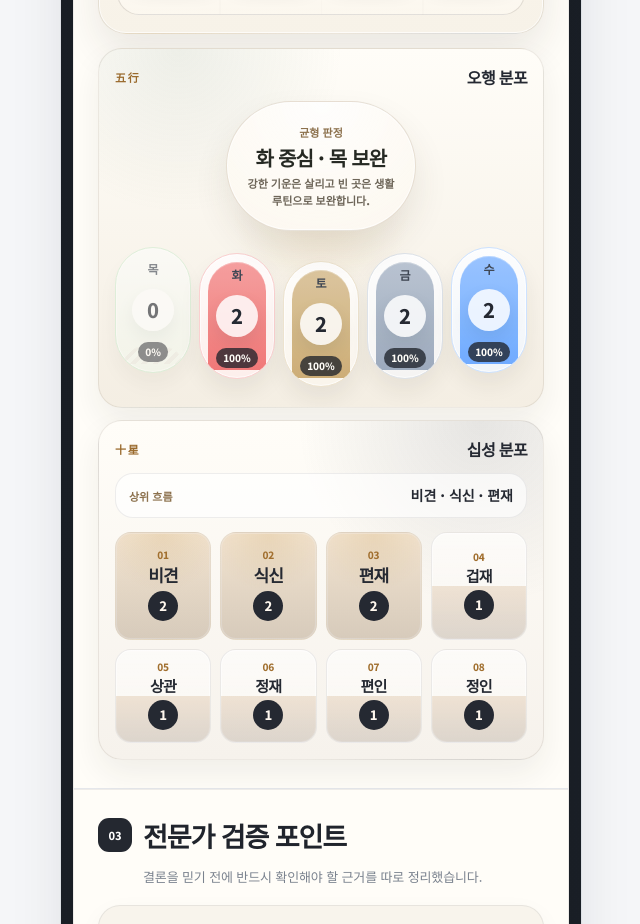
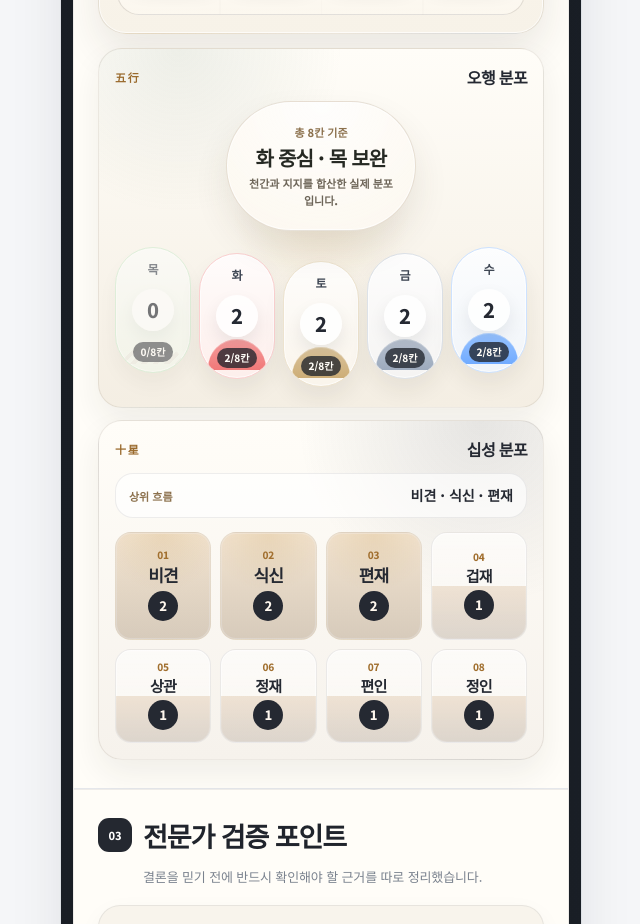
Before and after one commit to 250909bs-svg/unwoldang, a React (Vite) app: page /report/1 in a window 1280 px wide. Shown: the part 5080-6004 px from the top of the page, without its empty margins (319-959 px from the left). Built offline with nearby package versions, Linux system fonts and the light colour scheme.

Commit message:
Fix five element distribution display

```diff
--- a/src/pages/Report.tsx
+++ b/src/pages/Report.tsx
@@ -169,7 +169,7 @@ function SajuWonGukBoard({ report }: { report: SajuReportData }) {
 }
 
 function ElementDistributionBoard({ report }: { report: SajuReportData }) {
-  const maxValue = Math.max(...report.fiveElements.map((item) => item.value), 1);
+  const totalValue = Math.max(report.fiveElements.reduce((sum, item) => sum + item.value, 0), 1);
   const strongest = [...report.fiveElements].sort((left, right) => right.value - left.value)[0];
   const weakest = [...report.fiveElements].sort((left, right) => left.value - right.value)[0];
   const balanceLabel = strongest && weakest ? `${strongest.label} 중심 · ${weakest.label} 보완` : '오행 균형';
@@ -181,9 +181,9 @@ function ElementDistributionBoard({ report }: { report: SajuReportData }) {
         <h3>오행 분포</h3>
       </div>
       <div className="premium-element-compass-core">
-        <span>균형 판정</span>
+        <span>총 {totalValue}칸 기준</span>
         <strong>{balanceLabel}</strong>
-        <em>강한 기운은 살리고 빈 곳은 생활 루틴으로 보완합니다.</em>
+        <em>천간과 지지를 합산한 실제 분포입니다.</em>
       </div>
       <div className="premium-element-medallions">
         {report.fiveElements.map((item, index) => (
@@ -193,14 +193,14 @@ function ElementDistributionBoard({ report }: { report: SajuReportData }) {
             style={
               {
                 '--element-color': item.color,
-                '--element-level': `${Math.max(14, (item.value / maxValue) * 100)}%`,
+                '--element-level': `${Math.max(14, (item.value / totalValue) * 100)}%`,
                 '--element-index': index + 1
               } as React.CSSProperties & Record<'--element-index', number>
             }
           >
             <span>{item.label}</span>
             <strong>{item.value}</strong>
-            <em>{Math.round((item.value / maxValue) * 100)}%</em>
+            <em>{item.value}/{totalValue}칸</em>
           </div>
         ))}
       </div>
```
